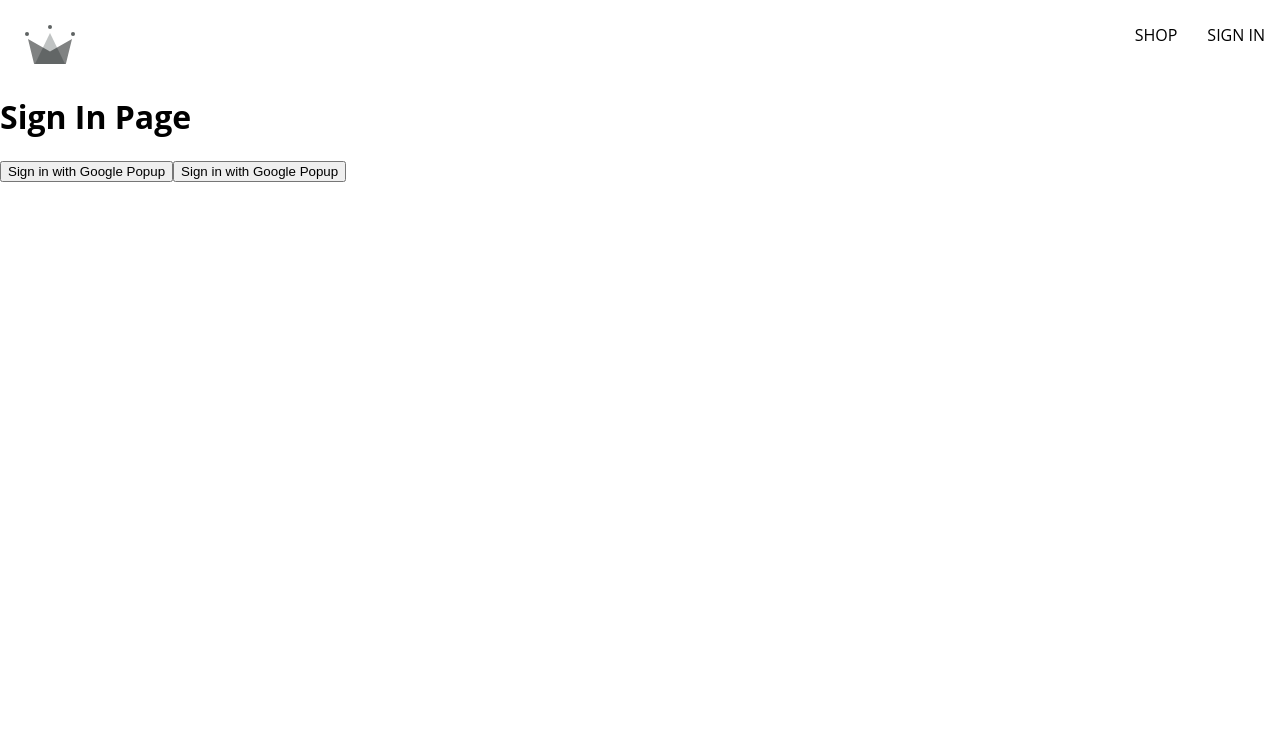
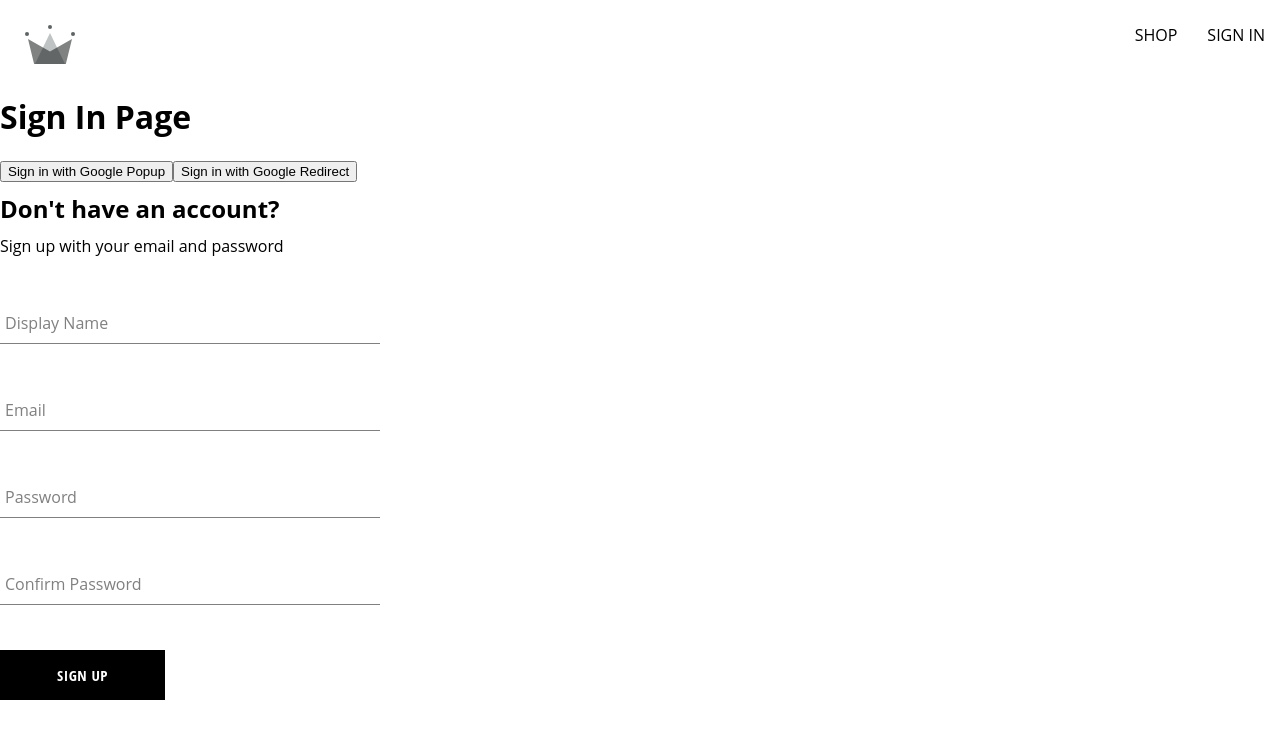
Before and after one commit to yongjohnlee80/reactWebStore, a React (Create React App) app: page /sign-In in a window 1280 px wide. Shown: the top 738 px of the page. Built offline with nearby package versions, Linux system fonts and the light colour scheme; a web font is replaced by a local one.

Commit message:
added sign up with email componenet

```diff
--- a/src/Utils/firebase/firebase.utils.js
+++ b/src/Utils/firebase/firebase.utils.js
@@ -6,6 +6,7 @@
     signInWithPopup,
     signInWithRedirect,
     GoogleAuthProvider,
+    createUserWithEmailAndPassword,
 } from "firebase/auth";
 
 import { getFirestore, doc, getDoc, setDoc } from "firebase/firestore";
@@ -33,12 +34,19 @@
 });
 
 export const auth = getAuth();
-export const signInWithGooglePopup = () => signInWithPopup(auth, googleProvider);
-export const signInWithGoogleRedirect = () => signInWithGoogleRedirect(auth, googleProvider);
+export const signInWithGooglePopup = () =>
+    signInWithPopup(auth, googleProvider);
+export const signInWithGoogleRedirect = () =>
+    signInWithRedirect(auth, googleProvider);
 
 export const db = getFirestore();
 
-export const createUserDocumentFromAuth = async (userAuth) => {
+export const createUserDocumentFromAuth = async (
+    userAuth,
+    additionalInformation = {}
+) => {
+    if (!userAuth) return;
+
     const userDocRef = doc(db, "users", userAuth.uid);
 
     const userSnapshot = await getDoc(userDocRef);
@@ -51,10 +59,17 @@
             await setDoc(userDocRef, {
                 displayName,
                 email,
-                createdAt
+                createdAt,
+                ...additionalInformation,
             });
         } catch (error) {
             console.log("error creating the user", error.message);
         }
     }
 };
+
+export const createAuthUserWithEmailAndPassword = async (email, password) => {
+    if (!email || !password) return;
+
+    return createUserWithEmailAndPassword(auth, email, password);
+};
--- /dev/null
+++ b/src/button/button.component.jsx
@@ -0,0 +1,17 @@
+import "./button.styles.scss";
+
+const BUTTON_TYPES_CLASSES = {
+    google: "google-sign-in",
+    inverted: "inverted",
+};
+
+export const Button = ({ children, buttonType, ...otherProps }) => {
+    return (
+        <button
+            className={`button-container ${BUTTON_TYPES_CLASSES[buttonType]}`}
+            {...otherProps}
+        >
+            {children}
+        </button>
+    );
+};
--- /dev/null
+++ b/src/button/button.styles.scss
@@ -0,0 +1,46 @@
+.button-container {
+    min-width: 165px;
+    width: auto;
+    height: 50px;
+    letter-spacing: 0.5px;
+    line-height: 50px;
+    padding: 0 35px 0 35px;
+    font-size: 15px;
+    background-color: black;
+    color: white;
+    text-transform: uppercase;
+    font-family: 'Open Sans Condensed';
+    font-weight: bolder;
+    border: none;
+    cursor: pointer;
+    display: flex;
+    justify-content: center;
+
+    &:hover {
+      background-color: white;
+      color: black;
+      border: 1px solid black;
+    }
+
+    &.google-sign-in {
+      background-color: #4285f4;
+      color: white;
+
+      &:hover {
+        background-color: #357ae8;
+        border: none;
+      }
+    }
+
+    &.inverted {
+      background-color: white;
+      color: black;
+      border: 1px solid black;
+
+      &:hover {
+        background-color: black;
+        color: white;
+        border: none;
+      }
+    }
+  }
--- /dev/null
+++ b/src/form-input/form-input.component.jsx
@@ -0,0 +1,20 @@
+import './form-input.styles.scss';
+
+export const FormInput = ({ label, ...otherProps }) => {
+    //console.log(otherProps.value.length)
+    return (
+        <div className="group">
+            <input className="form-input" {...otherProps} />
+
+            {label && (
+                <label
+                    className={`${
+                        otherProps.value ? "shrink" : ""
+                    } form-input-label`}
+                >
+                    {label}
+                </label>
+            )}
+        </div>
+    );
+};
--- /dev/null
+++ b/src/form-input/form-input.styles.scss
@@ -0,0 +1,54 @@
+$sub-color: grey;
+$main-color: black;
+
+@mixin shrinkLabel {
+  top: -14px;
+  font-size: 12px;
+  color: $main-color;
+}
+
+.group {
+  position: relative;
+  margin: 45px 0;
+
+  .form-input {
+    background: none;
+    background-color: white;
+    color: $sub-color;
+    font-size: 18px;
+    padding: 10px 10px 10px 5px;
+    display: block;
+    width: 100%;
+    border: none;
+    border-radius: 0;
+    border-bottom: 1px solid $sub-color;
+    margin: 25px 0;
+
+    &:focus {
+      outline: none;
+    }
+
+    &:focus ~ .form-input-label {
+      @include shrinkLabel();
+    }
+  }
+
+  input[type='password'] {
+    letter-spacing: 0.3em;
+  }
+
+  .form-input-label {
+    color: $sub-color;
+    font-size: 16px;
+    font-weight: normal;
+    position: absolute;
+    pointer-events: none;
+    left: 5px;
+    top: 10px;
+    transition: 300ms ease all;
+
+    &.shrink {
+      @include shrinkLabel();
+    }
+  }
+}
--- a/src/sign-in/sign-in.component.jsx
+++ b/src/sign-in/sign-in.component.jsx
@@ -1,26 +1,44 @@
+import { useEffect } from "react";
+import { getRedirectResult } from "firebase/auth";
+
 import {
+    auth,
     signInWithGooglePopup,
     signInWithGoogleRedirect,
-    createUserDocumentFromAuth
-} from '../Utils/firebase/firebase.utils';
+    createUserDocumentFromAuth,
+} from "../Utils/firebase/firebase.utils";
+
+import { SignUpForm } from "../sign-up-form/sign-up-form.component";
 
 const SignIn = () => {
+    useEffect(() => {
+        async function getRedirectAuthToken() {
+            const response = await getRedirectResult(auth);
+            if (response) {
+                const userDocRef = await createUserDocumentFromAuth(
+                    response.user
+                );
+                console.log(response);
+            }
+        }
+        getRedirectAuthToken();
+    }, []);
+
     const logGoogleUser = async () => {
         const response = await signInWithGooglePopup();
         const userDocRef = await createUserDocumentFromAuth(response.user);
-    }
+    };
 
     return (
         <div>
             <h1>Sign In Page</h1>
-            <button onClick={logGoogleUser}>
-                Sign in with Google Popup
+            <button onClick={logGoogleUser}>Sign in with Google Popup</button>
+            <button onClick={signInWithGoogleRedirect}>
+                Sign in with Google Redirect
             </button>
-            <button onClick={logGoogleUser}>
-                Sign in with Google Popup
-            </button>
+            <SignUpForm />
         </div>
-    )
-}
+    );
+};
 
 export default SignIn;
--- /dev/null
+++ b/src/sign-up-form/sign-up-form.component.jsx
@@ -0,0 +1,106 @@
+import { useState } from "react";
+
+import { FormInput } from "../form-input/form-input.component";
+
+import { Button } from "../button/button.component";
+
+import {
+    createAuthUserWithEmailAndPassword,
+    createUserDocumentFromAuth,
+} from "../Utils/firebase/firebase.utils";
+
+import "./sign-up-form.styles.scss"
+
+const defaultFormFields = {
+    displayName: "",
+    email: "",
+    password: "",
+    conformPassword: "",
+};
+
+export const SignUpForm = () => {
+    const [formFields, setFormFields] = useState(defaultFormFields);
+    const { displayName, email, password, confirmPassword } = formFields;
+
+    const resetFormFields = () => {
+        setFormFields(defaultFormFields);
+    };
+
+    const handleSubmit = async (event) => {
+        event.preventDefault();
+
+        if (password !== confirmPassword) {
+            alert("passwords do not match");
+            return;
+        }
+
+        try {
+            const response = await createAuthUserWithEmailAndPassword(
+                email,
+                password
+            );
+            console.log(response);
+
+            await createUserDocumentFromAuth(response.user, { displayName });
+            resetFormFields();
+        } catch (error) {
+            console.log(error);
+            if (error.code === "auth/email-already-in-use") {
+                alert("Cannot create user: email already in use");
+            } else {
+                console.log("user creation encountered error");
+            }
+        }
+    };
+
+    const handleChange = (event) => {
+        const { name, value } = event.target;
+        setFormFields({ ...formFields, [name]: value });
+    };
+
+    return (
+        <div className="sign-up-container">
+            <h2>Don't have an account?</h2>
+            <span>Sign up with your email and password</span>
+            <form onSubmit={handleSubmit}>
+                <FormInput
+                    label="Display Name"
+                    type="text"
+                    required
+                    onChange={handleChange}
+                    name="displayName"
+                    value={displayName}
+                />
+
+                <FormInput
+                    label="Email"
+                    type="email"
+                    required
+                    onChange={handleChange}
+                    name="email"
+                    value={email}
+                />
+
+                <FormInput
+                    label="Password"
+                    type="password"
+                    required
+                    onChange={handleChange}
+                    name="password"
+                    value={password}
+                />
+
+                <FormInput
+                    label="Confirm Password"
+                    type="password"
+                    required
+                    onChange={handleChange}
+                    name="confirmPassword"
+                    value={confirmPassword}
+                />
+
+                <Button buttonType="default" type="submit">Sign Up</Button>
+            </form>
+        </div>
+    );
+};
--- /dev/null
+++ b/src/sign-up-form/sign-up-form.styles.scss
@@ -0,0 +1,9 @@
+.sign-up-container {
+    display: flex;
+    flex-direction: column;
+    width: 380px;
+
+    h2 {
+        margin: 10px 0;
+    }
+}
```
